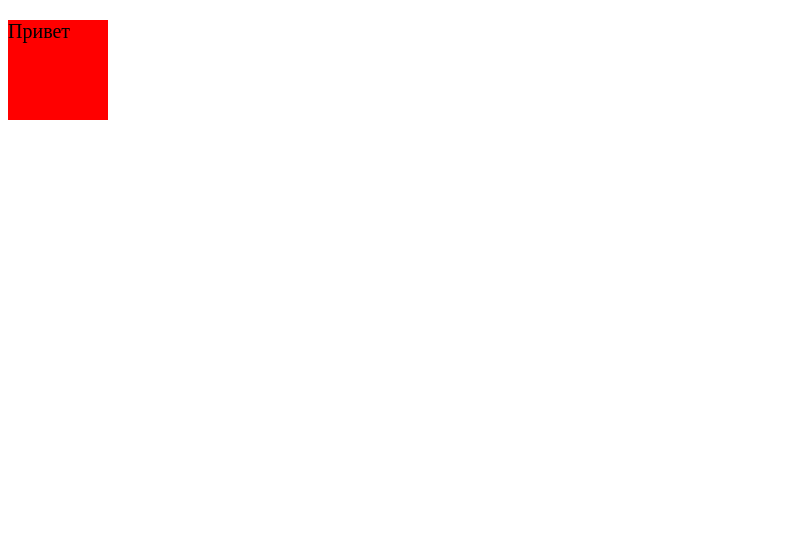
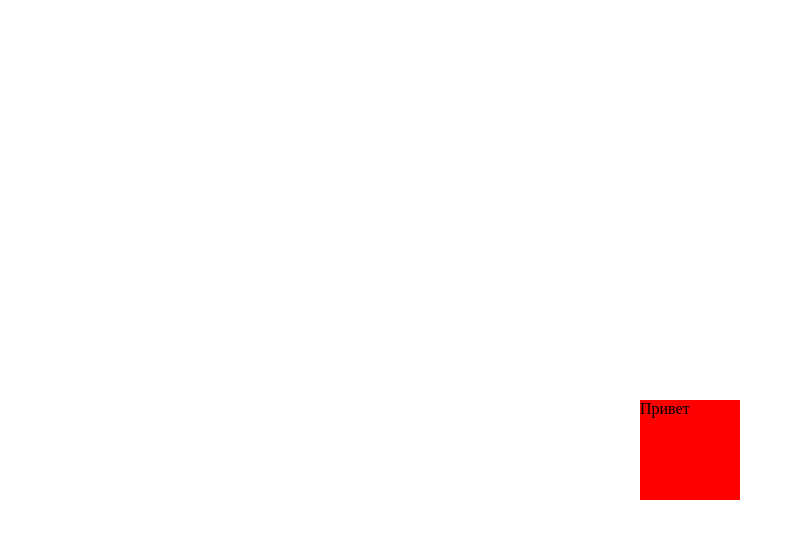
Before and after one commit to 3xter99/jsLesson14, a plain HTML site: page index.html in a window 1280 px wide. Shown: the whole page, without its empty margins (0-795 px from the left). Drawn offline with Linux system fonts and the light colour scheme.

Commit message:
Did par2

```diff
--- a/app.js
+++ b/app.js
@@ -1,6 +1,6 @@
+document.addEventListener('DOMContentLoaded', () => {
 
-
-let body =document.querySelector('body')
+    let body = document.querySelector('body')
 
     function DomElement(selector, height, width, bg, fontSize) {
         this.selector = selector;
@@ -14,18 +14,47 @@ DomElement.prototype.createElem = function () {
         let element
         if (this.selector.split('')[0] === '.') {
             element = document.createElement('div')
-        element.classList.add(this.selector)
+            element.classList.add(this.selector.split('').slice(1).join(''))
         } else {
             element = document.createElement('p')
             element.id = this.selector
         }
         element.textContent = 'Привет'
-    element.style.height = this.height
-    element.style.width = this.width
-    element.style.background = this.bg
-    element.style.fontSize = this.fontSize
+        element.style.cssText = `height: ${this.height};
+        width: ${this.width};
+        background: ${this.bg};
+        fontSize: ${this.fontSize};
+        position: absolute;
+        left: 50%;
+        top: 50%`
         body.append(element)
     }
 
-let newObj = new DomElement('#111', '100px', '100px', 'red', '20px')
-newObj.createElem()
+    let square = new DomElement('.ppp', '100px', '100px', 'red', '20px')
+    square.createElem()
+    let newSquare = document.querySelector('.ppp');
+    console.log(newSquare);
+    let up = 0;
+    let left = 0;
+
+    document.addEventListener('keydown', (event) => {
+
+        if (event.code === 'ArrowUp') {
+            up -= 10
+            newSquare.style.marginTop = `${up}px`
+        }
+        if (event.code === 'ArrowDown') {
+            up += 10
+            newSquare.style.marginTop = `${up}px`
+        }
+        if (event.code === 'ArrowLeft') {
+            left -= 10
+            newSquare.style.marginLeft = `${left}px`
+        }
+        if (event.code === 'ArrowRight') {
+            left += 10
+            newSquare.style.marginLeft = `${left}px`
+        }
+    })
+
+})
```
Also changed, not shown: index.html (+1 -0 lines). Lines whose indentation alone changed are shown as unchanged.
